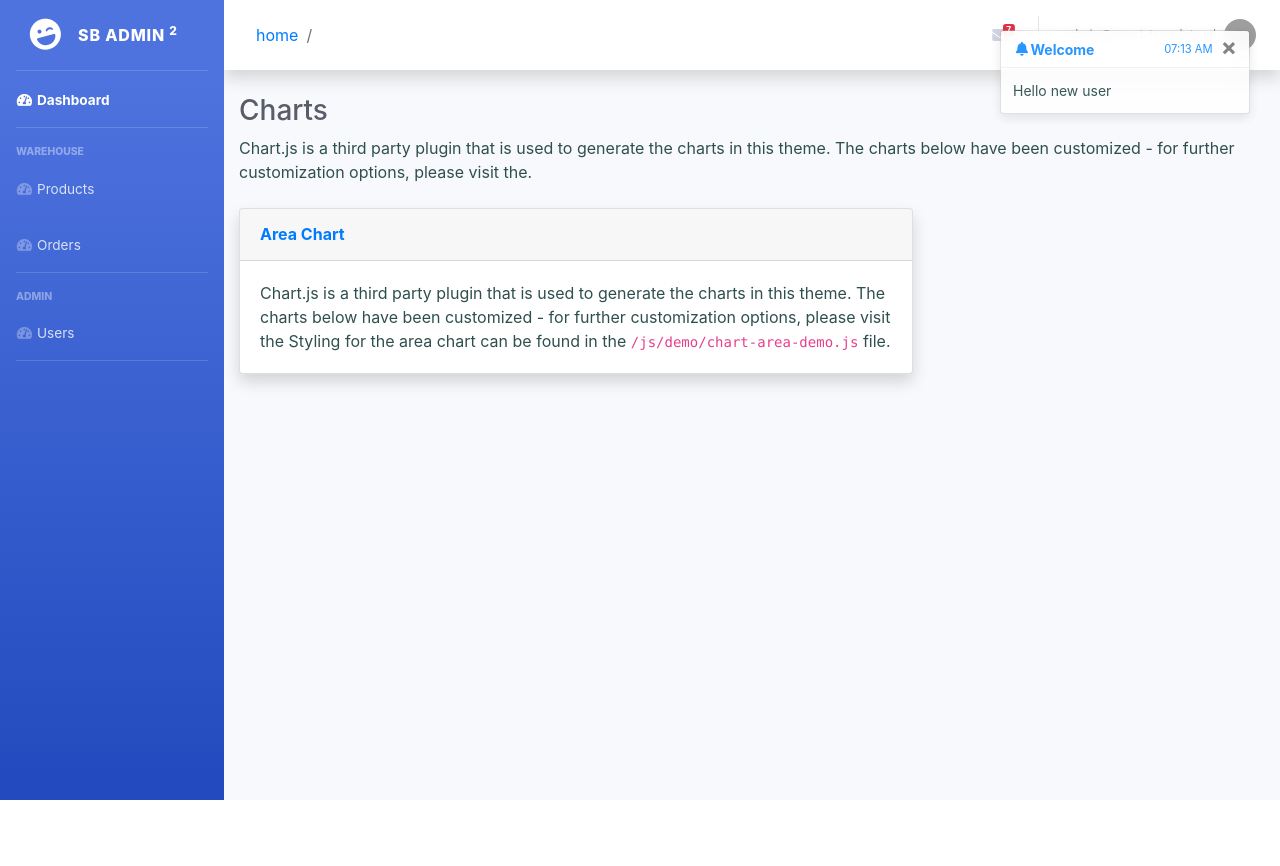
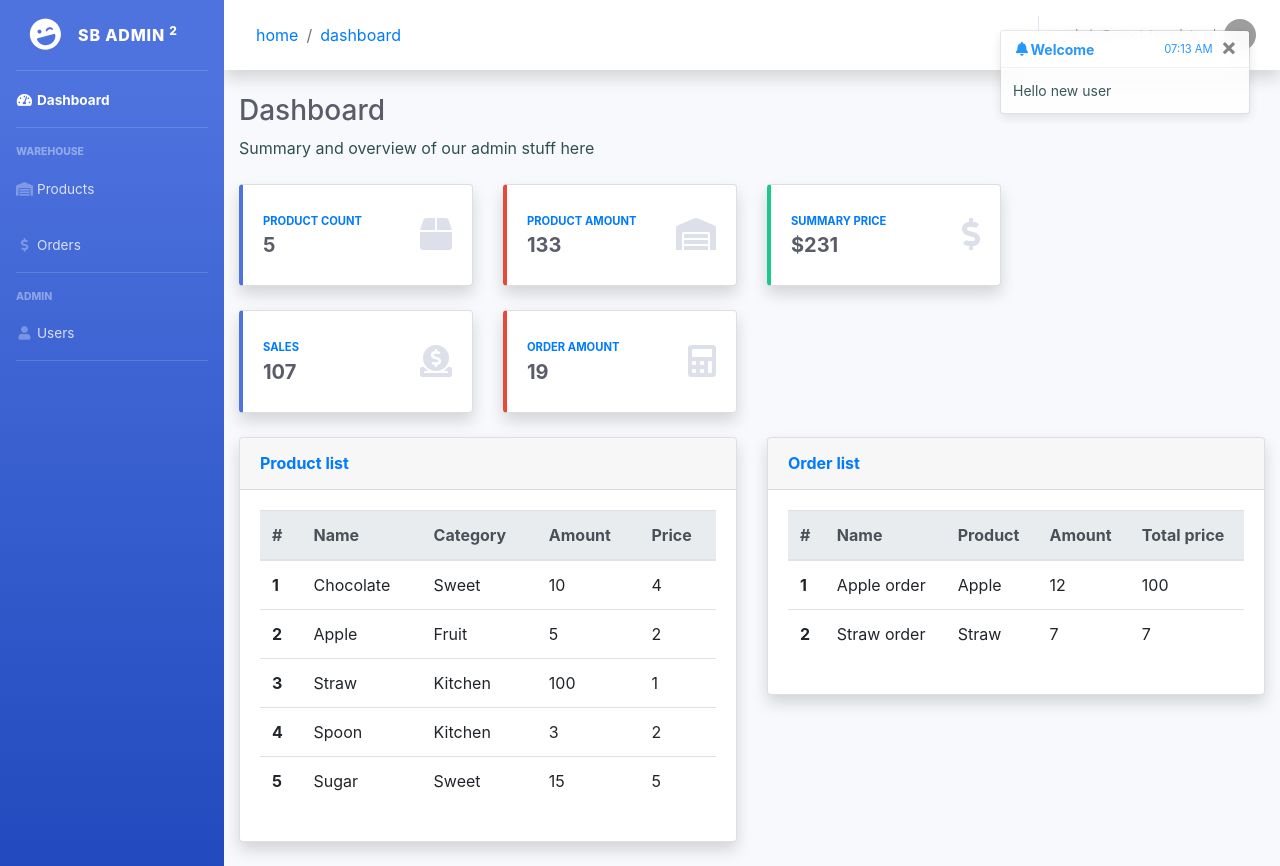
Before and after one commit to delprzemo/react-admin-template, a React (Create React App) app: page /admin in a window 1280 px wide. Before the commit the page ends 800 px from the top, so only its background shows below. Built offline with nearby package versions, Linux system fonts and the light colour scheme; grey boxes are pictures that could not be loaded.

Commit message:
Home dashboard + update icons

```diff
--- a/src/components/Home.tsx
+++ b/src/components/Home.tsx
@@ -1,36 +1,69 @@
 import React, { Fragment, Dispatch } from "react";
-import { useDispatch } from "react-redux";
+import { useDispatch, useSelector } from "react-redux";
 import { updateCurrentPath } from "../store/actions/root.actions";
+import Card from "../common/elements/Card";
+import { IProductState, IStateType } from "../store/models/root.interfaces";
+import ProductList from "./products/ProductsList";
+import { IOrder } from "../store/models/order.interfaces";
+import OrderList from "./orders/OrderList";
 
 const Home: React.FC = () => {
 
-  const dispatch: Dispatch<any> = useDispatch();
-  dispatch(updateCurrentPath("home", ""));
+  const products: IProductState = useSelector((state: IStateType) => state.products);
+  const numberItemsCount: number = products.products.length;
+  const totalPrice: number = products.products.reduce((prev, next) => prev + ((next.price * next.amount) || 0), 0);
+  const totalProductAmount: number = products.products.reduce((prev, next) => prev + (next.amount || 0), 0);
+
+  const orders: IOrder[] = useSelector((state: IStateType) => state.orders.orders);
+  const totalSales: number = orders.reduce((prev, next) => prev + next.totalPrice, 0);
+  const totalOrderAmount: number = orders.reduce((prev, next) => prev + next.amount, 0);
+
+  const dispatch: Dispatch<any> = useDispatch();
+  dispatch(updateCurrentPath("home", "dashboard"));
 
   return (
     <Fragment>
-      <h1 className="h3 mb-2 text-gray-800">Charts</h1>
-      <p className="mb-4">Chart.js is a third party plugin that is used to
-      generate the charts in this theme. The charts below have been customized -
-            for further customization options, please visit the.</p>
+      <h1 className="h3 mb-2 text-gray-800">Dashboard</h1>
+      <p className="mb-4">Summary and overview of our admin stuff here</p>
+
+      <div className="row">
+        <Card title="PRODUCT COUNT" text={`${numberItemsCount}`} icon="box" class="primary" />
+        <Card title="PRODUCT AMOUNT" text={`${totalProductAmount}`} icon="warehouse" class="danger" />
+        <Card title="SUMMARY PRICE" text={`$${totalPrice}`} icon="dollar-sign" class="success" />
+      </div>
+
+      <div className="row">
+        <Card title="SALES" text={totalSales.toString()} icon="donate" class="primary" />
+        <Card title="ORDER AMOUNT" text={totalOrderAmount.toString()} icon="calculator" class="danger" />
+      </div>
 
       <div className="row">
 
-        <div className="col-xl-8 col-lg-7">
+        <div className="col-xl-6 col-lg-6">
           <div className="card shadow mb-4">
             <div className="card-header py-3">
-              <h6 className="m-0 font-weight-bold text-primary">Area Chart</h6>
+              <h6 className="m-0 font-weight-bold text-primary">Product list</h6>
             </div>
             <div className="card-body">
-              Chart.js is a third party plugin that is used to
-              generate the charts in this theme. The charts below have been customized -
-              for further customization options, please visit the
-                    Styling for the area chart can be found in the <code>/js/demo/chart-area-demo.js</code> file.
-                  </div>
+              <ProductList />
+            </div>
           </div>
 
         </div>
+
+        <div className="col-xl-6 col-lg-6">
+          <div className="card shadow mb-4">
+            <div className="card-header py-3">
+              <h6 className="m-0 font-weight-bold text-primary">Order list</h6>
+            </div>
+            <div className="card-body">
+              <OrderList />
+            </div>
+          </div>
+        </div>
+
       </div>
+
     </Fragment>
   );
 };
--- a/src/components/LeftMenu.tsx
+++ b/src/components/LeftMenu.tsx
@@ -31,14 +31,14 @@ const LeftMenu: React.FC = () => {
 
             <li className="nav-item">
                 <Link className="nav-link" to={`${match.url}/products`}>
-                    <i className="fas fa-fw fa-tachometer-alt"></i>
+                    <i className="fas fa-fw fa-warehouse"></i>
                     <span>Products</span>
                 </Link>
             </li>
 
             <li className="nav-item">
                 <Link className="nav-link" to={`${match.url}/orders`}>
-                    <i className="fas fa-fw fa-tachometer-alt"></i>
+                    <i className="fas fa-fw fa-dollar-sign"></i>
                     <span>Orders</span>
                 </Link>
             </li>
@@ -52,7 +52,7 @@ const LeftMenu: React.FC = () => {
 
             <li className="nav-item">
                 <Link className="nav-link" to={`${match.url}/users`}>
-                    <i className="fas fa-fw fa-tachometer-alt"></i>
+                    <i className="fas fa-fw fa-user"></i>
                     <span>Users</span>
                 </Link>
             </li>
--- a/src/components/orders/OrderList.tsx
+++ b/src/components/orders/OrderList.tsx
@@ -1,4 +1,4 @@
-import React, {  } from "react";
+import React, { } from "react";
 import { useSelector } from "react-redux";
 import { IOrder } from "../../store/models/order.interfaces";
 import { IStateType } from "../../store/models/root.interfaces";
@@ -20,13 +20,7 @@ const OrderList: React.FC = () => {
 
     return (
 
-        <div className="card shadow mb-4">
-            <div className="card-header py-3">
-                <h6 className="m-0 font-weight-bold text-primary">Order List</h6>
-                <div className="header-buttons">
-                </div>
-            </div>
-            <div className="card-body">
+
         <div className="table-responsive portlet">
 
             <table className="table">
@@ -44,8 +38,7 @@ const OrderList: React.FC = () => {
                 </tbody>
             </table>
         </div>
-            </div>
-        </div>
+
 
     )
 }
--- a/src/components/orders/Orders.tsx
+++ b/src/components/orders/Orders.tsx
@@ -28,13 +28,24 @@ const Orders: React.FC = () => {
             <p className="mb-4">Users here</p>
 
             <div className="row">
-                <Card title="TOTAL SALES" text={totalSales.toString()} icon="calendar" class="primary" />
-                <Card title="TOTAL AMOUNT" text={totalAmount.toString()} icon="pen" class="danger" />
+                <Card title="TOTAL SALES" text={totalSales.toString()} icon="donate" class="primary" />
+                <Card title="TOTAL AMOUNT" text={totalAmount.toString()} icon="calculator" class="danger" />
             </div>
 
             <div className="row">
                 <div className="col-xl-12 col-lg-12">
-                    <OrderList />
+
+                    <div className="card shadow mb-4">
+                        <div className="card-header py-3">
+                            <h6 className="m-0 font-weight-bold text-primary">Order List</h6>
+                            <div className="header-buttons">
+                            </div>
+                        </div>
+                        <div className="card-body">
+
+                            <OrderList />
+                        </div>
+                    </div>
                 </div>
             </div>
 
--- a/src/components/products/Products.tsx
+++ b/src/components/products/Products.tsx
@@ -39,9 +39,9 @@ const Products: React.FC = () => {
       <p className="mb-4">Products here</p>
 
       <div className="row">
-        <Card title="PRODUCT COUNT" text={`${numberItemsCount}`} icon="calendar" class="primary" />
-        <Card title="PRODUCT AMOUNT" text={`${totalAmount}`} icon="pen" class="danger" />
-        <Card title="SUMMARY PRICE" text={`$${totalPrice}`} icon="store" class="success" />
+        <Card title="PRODUCT COUNT" text={`${numberItemsCount}`} icon="box" class="primary" />
+        <Card title="PRODUCT AMOUNT" text={`${totalAmount}`} icon="warehouse" class="danger" />
+        <Card title="SUMMARY PRICE" text={`$${totalPrice}`} icon="dollar-sign" class="success" />
       </div>
 
       <div className="row">
--- a/src/components/products/ProductsList.tsx
+++ b/src/components/products/ProductsList.tsx
@@ -5,7 +5,7 @@ import { IProduct } from "../../store/models/product.interface";
 
 
 export type productListProps = {
-  onSelect: (product: IProduct) => void;
+  onSelect?: (product: IProduct) => void;
   children?: React.ReactNode;
 };
 
@@ -16,8 +16,7 @@ function ProductList(props: productListProps): JSX.Element  {
     if (!product) { return null; }
     return (<tr className={`table-row ${(products.selectedProduct && products.selectedProduct.id === product.id) ? "selected" : ""}`}
       onClick={() => {
-        props.onSelect(product);
-
+        if(props.onSelect) props.onSelect(product);
       }}
       key={`product_${product.id}`}>
       <th scope="row">{product.id}</th>
--- a/src/components/topMenu/TopMenu.tsx
+++ b/src/components/topMenu/TopMenu.tsx
@@ -1,6 +1,5 @@
 import React from "react";
 import TopMenuAccount from "./TopMenuAccount";
-import TopMenuInbox from "./TopMenuInbox";
 import "./TopMenu.css";
 import { useSelector } from "react-redux";
 import { IStateType, IRootPageStateType } from "../../store/models/root.interfaces";
@@ -18,7 +17,6 @@ const TopMenu: React.FC = () => {
       </ol>
 
       <ul className="navbar-nav ml-auto">
-        <TopMenuInbox />
         <div className="topbar-divider d-none d-sm-block"></div>
         <TopMenuAccount />
       </ul>
--- a/src/components/topMenu/TopMenuInbox.tsx
+++ /dev/null
@@ -1,15 +0,0 @@
-import React from "react";
-
-const TopMenuInbox: React.FC = () => {
-    return (
-          <li className="nav-item dropdown no-arrow mx-1">
-            <a className="nav-link dropdown-toggle" href="index.html" id="messagesDropdown"
-              role="button" data-toggle="dropdown" aria-haspopup="true" aria-expanded="false">
-              <i className="fas fa-envelope fa-fw"></i>
-              <span className="badge badge-danger badge-counter">7</span>
-            </a>
-          </li>
-    );
-};
-
-export default TopMenuInbox;
--- a/src/components/users/Users.tsx
+++ b/src/components/users/Users.tsx
@@ -55,8 +55,8 @@ const Users: React.FC = () => {
       <p className="mb-4">Users here</p>
 
       <div className="row">
-        <Card title="ADMINS" text={admins.length.toString()} icon="calendar" class="primary" />
-        <Card title="USER" text={users.length.toString()} icon="pen" class="danger" />
+        <Card title="ADMINS" text={admins.length.toString()} icon="user-tie" class="primary" />
+        <Card title="USER" text={users.length.toString()} icon="user" class="danger" />
       </div>
 
       <div className="row">
```
Also changed, not shown: src/App.tsx (+1 -6 lines), src/components/account/Login.tsx (+0 -8 lines). Lines whose indentation alone changed are shown as unchanged.
